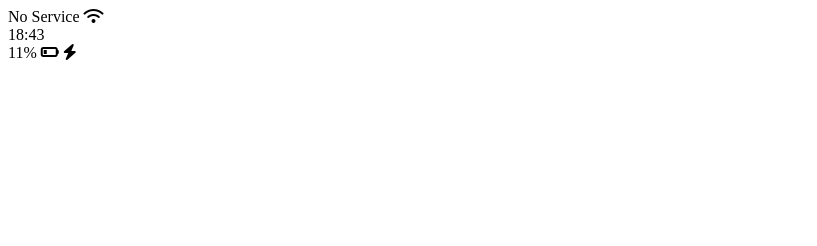
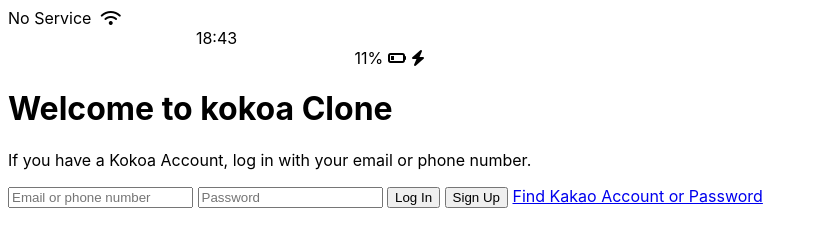
Before and after one commit to jee09/kokoatalk, a plain HTML site: page index.html in a window 1280 px wide. Shown: the whole page, without its empty margins (0-817 px from the left). Drawn offline with Linux system fonts and the light colour scheme.

Commit message:
Update index.html
make status bar

```diff
--- a/index.html
+++ b/index.html
@@ -1,9 +1,10 @@
 <!DOCTYPE html>
 <html lang="en">
   <head>
+    <link rel="stylesheet" href="css/styles.css" />
     <meta charset="UTF-8" />
     <meta name="viewport" content="width=device-width, initial-scale=1.0" />
-    <title>Welcome to kokoa Talk</title>
+    <title>Welcome to kokoa Clone</title>
   </head>
   <body>
     <div id="status-bar">
@@ -20,6 +21,20 @@
         <i class="fas fa-bolt"></i>
       </div>
     </div>
+    <header class="Welcome-header">
+      <h1 class="Welcome-header__title">Welcome to kokoa Clone</h1>
+      <p class="Welcome-header__text">
+        If you have a Kokoa Account, log in with your email or phone number.
+      </p>
+    </header>
+
+    <form id="login-form">
+      <input type="text" placeholder="Email or phone number" />
+      <input type="Password" placeholder="Password" />
+      <input type="submit" value="Log In" />
+      <input type="submit" value="Sign Up" />
+      <a href="#">Find Kakao Account or Password</a>
+    </form>
     <script
       src="https://kit.fontawesome.com/6478f529f2.js"
       crossorigin="anonymous"
```
